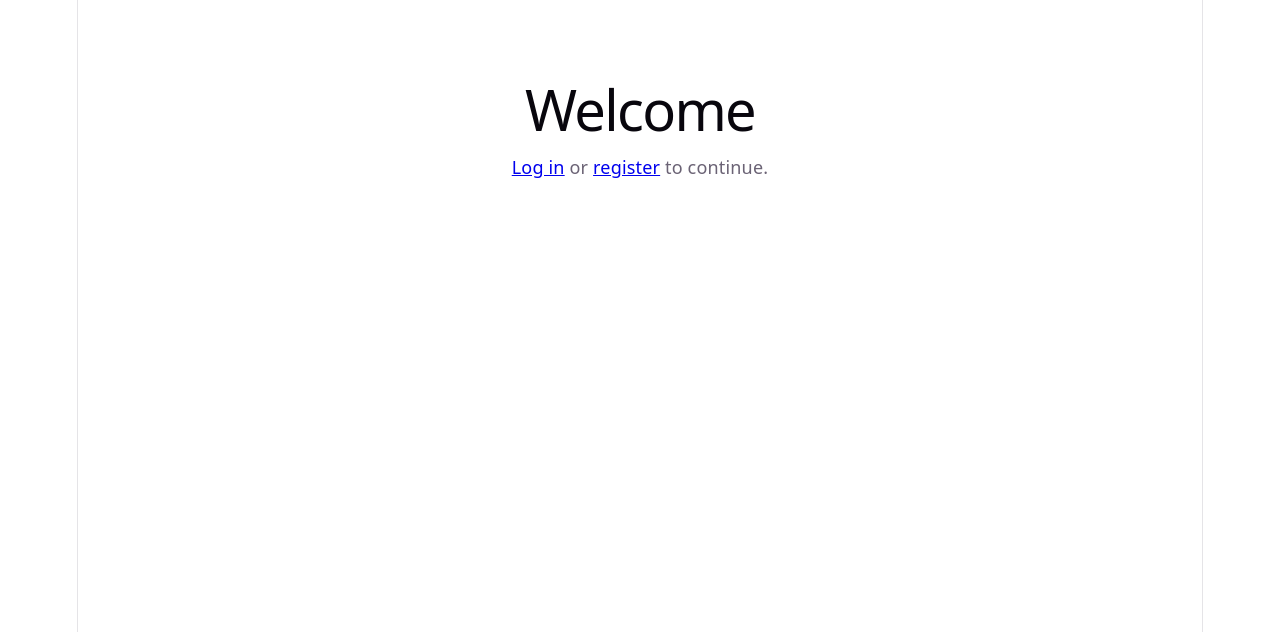
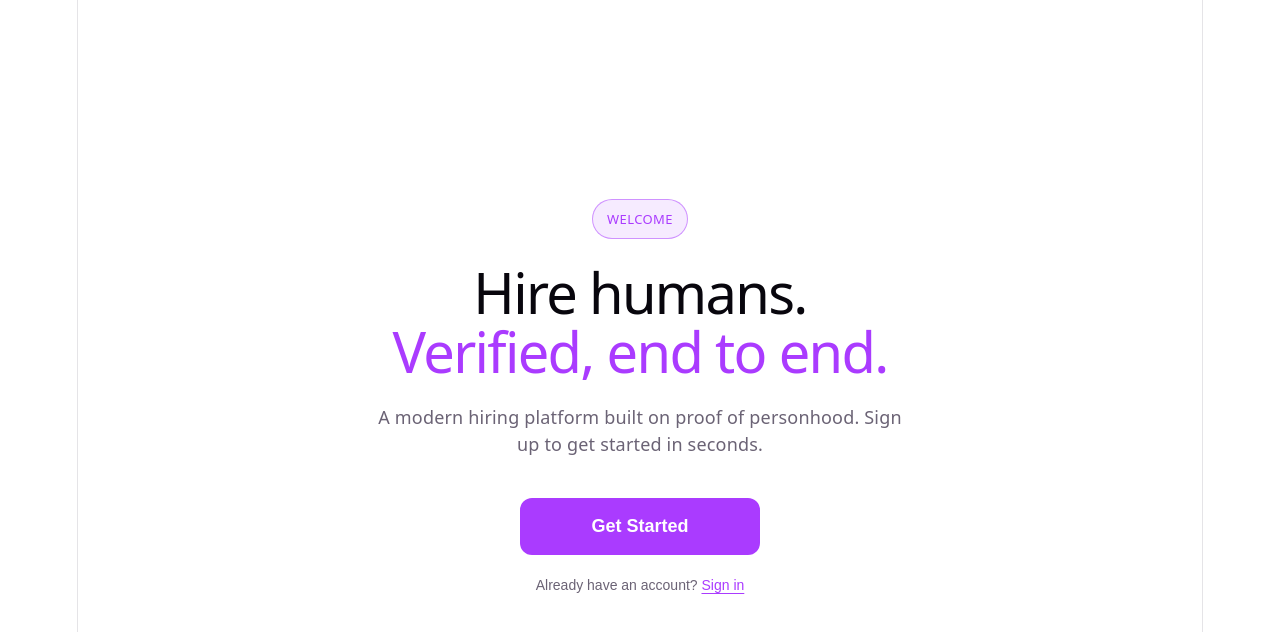
Before and after one commit to achneerov/lahacks2026, a React (Vite) app in the folder frontend/: page / in a window 1280 px wide. Shown: the top 632 px of the page. Built offline with nearby package versions, Linux system fonts and the light colour scheme; no server answers.

Commit message:
Add start script to package.json and refactor Home component to use Landing for unauthenticated users

```diff
--- a/frontend/package.json
+++ b/frontend/package.json
@@ -4,6 +4,7 @@
   "version": "0.0.0",
   "type": "module",
   "scripts": {
+    "start": "vite",
     "dev": "vite",
     "build": "tsc -b && vite build",
     "lint": "eslint .",
--- a/frontend/src/pages/Home.tsx
+++ b/frontend/src/pages/Home.tsx
@@ -1,28 +1,28 @@
-import { Link } from 'react-router-dom';
+import { useNavigate } from 'react-router-dom';
 import { useAuth } from '../auth/AuthContext';
+import Landing from './Landing';
 
 export default function Home() {
   const { user, loading, logout } = useAuth();
+  const nav = useNavigate();
 
   if (loading) return <div style={styles.container}>Loading…</div>;
 
-  if (!user) {
-    return (
-      <div style={styles.container}>
-        <h1>Welcome</h1>
-        <p>
-          <Link to="/login">Log in</Link> or <Link to="/register">register</Link> to continue.
-        </p>
-      </div>
-    );
-  }
+  if (!user) return <Landing />;
 
   return (
     <div style={styles.container}>
       <h1>Hi, {user.username}</h1>
       <p>Role: {user.role}</p>
       <p>Email: {user.email}</p>
-      <button type="button" onClick={logout} style={styles.button}>
+      <button
+        type="button"
+        onClick={() => {
+          logout();
+          nav('/');
+        }}
+        style={styles.button}
+      >
         Log out
       </button>
     </div>
--- /dev/null
+++ b/frontend/src/pages/Landing.tsx
@@ -0,0 +1,129 @@
+import { useNavigate } from 'react-router-dom';
+
+export default function Landing() {
+  const nav = useNavigate();
+
+  return (
+    <main style={styles.page}>
+      <section style={styles.hero}>
+        <span style={styles.eyebrow}>Welcome</span>
+        <h1 style={styles.title}>
+          Hire humans.<br />
+          <span style={styles.titleAccent}>Verified, end to end.</span>
+        </h1>
+        <p style={styles.subtitle}>
+          A modern hiring platform built on proof of personhood. Sign up to get
+          started in seconds.
+        </p>
+
+        <div style={styles.actions}>
+          <button
+            type="button"
+            onClick={() => nav('/register')}
+            style={styles.primary}
+            onMouseEnter={(e) => {
+              (e.currentTarget.style.transform = 'translateY(-1px)');
+              (e.currentTarget.style.boxShadow = 'var(--shadow)');
+            }}
+            onMouseLeave={(e) => {
+              (e.currentTarget.style.transform = 'translateY(0)');
+              (e.currentTarget.style.boxShadow = 'none');
+            }}
+          >
+            Get Started
+          </button>
+          <button
+            type="button"
+            onClick={() => nav('/login')}
+            style={styles.secondary}
+          >
+            Already have an account? <span style={styles.secondaryAccent}>Sign in</span>
+          </button>
+        </div>
+      </section>
+    </main>
+  );
+}
+
+const styles: Record<string, React.CSSProperties> = {
+  page: {
+    flex: 1,
+    display: 'flex',
+    alignItems: 'center',
+    justifyContent: 'center',
+    padding: '48px 24px',
+    boxSizing: 'border-box',
+  },
+  hero: {
+    maxWidth: 720,
+    width: '100%',
+    display: 'flex',
+    flexDirection: 'column',
+    alignItems: 'center',
+    textAlign: 'center',
+    gap: 24,
+  },
+  eyebrow: {
+    display: 'inline-block',
+    padding: '6px 14px',
+    fontSize: 13,
+    fontWeight: 500,
+    color: 'var(--accent)',
+    background: 'var(--accent-bg)',
+    border: '1px solid var(--accent-border)',
+    borderRadius: 999,
+    letterSpacing: 0.4,
+    textTransform: 'uppercase',
+  },
+  title: {
+    margin: 0,
+    color: 'var(--text-h)',
+    lineHeight: 1.05,
+  },
+  titleAccent: {
+    color: 'var(--accent)',
+  },
+  subtitle: {
+    maxWidth: 540,
+    margin: 0,
+    color: 'var(--text)',
+    fontSize: 18,
+    lineHeight: 1.5,
+  },
+  actions: {
+    marginTop: 16,
+    display: 'flex',
+    flexDirection: 'column',
+    alignItems: 'center',
+    gap: 14,
+    width: '100%',
+  },
+  primary: {
+    appearance: 'none',
+    border: 'none',
+    cursor: 'pointer',
+    padding: '18px 44px',
+    fontSize: 18,
+    fontWeight: 600,
+    color: '#fff',
+    background: 'var(--accent)',
+    borderRadius: 12,
+    minWidth: 240,
+    transition: 'transform 120ms ease, box-shadow 120ms ease',
+  },
+  secondary: {
+    appearance: 'none',
+    background: 'transparent',
+    border: 'none',
+    cursor: 'pointer',
+    padding: '8px 12px',
+    fontSize: 14,
+    color: 'var(--text)',
+  },
+  secondaryAccent: {
+    color: 'var(--accent)',
+    fontWeight: 500,
+    textDecoration: 'underline',
+    textUnderlineOffset: 3,
+  },
+};
```
